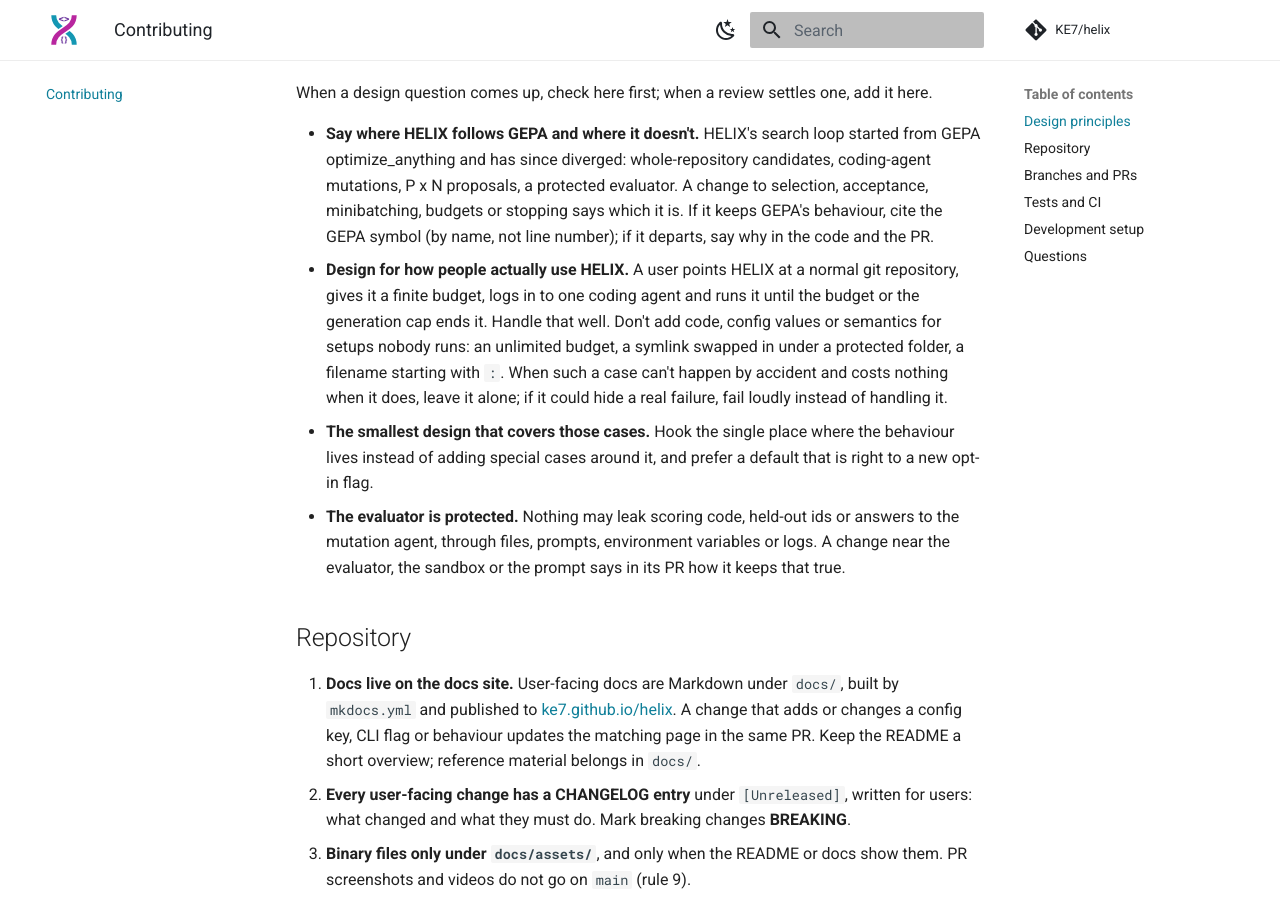
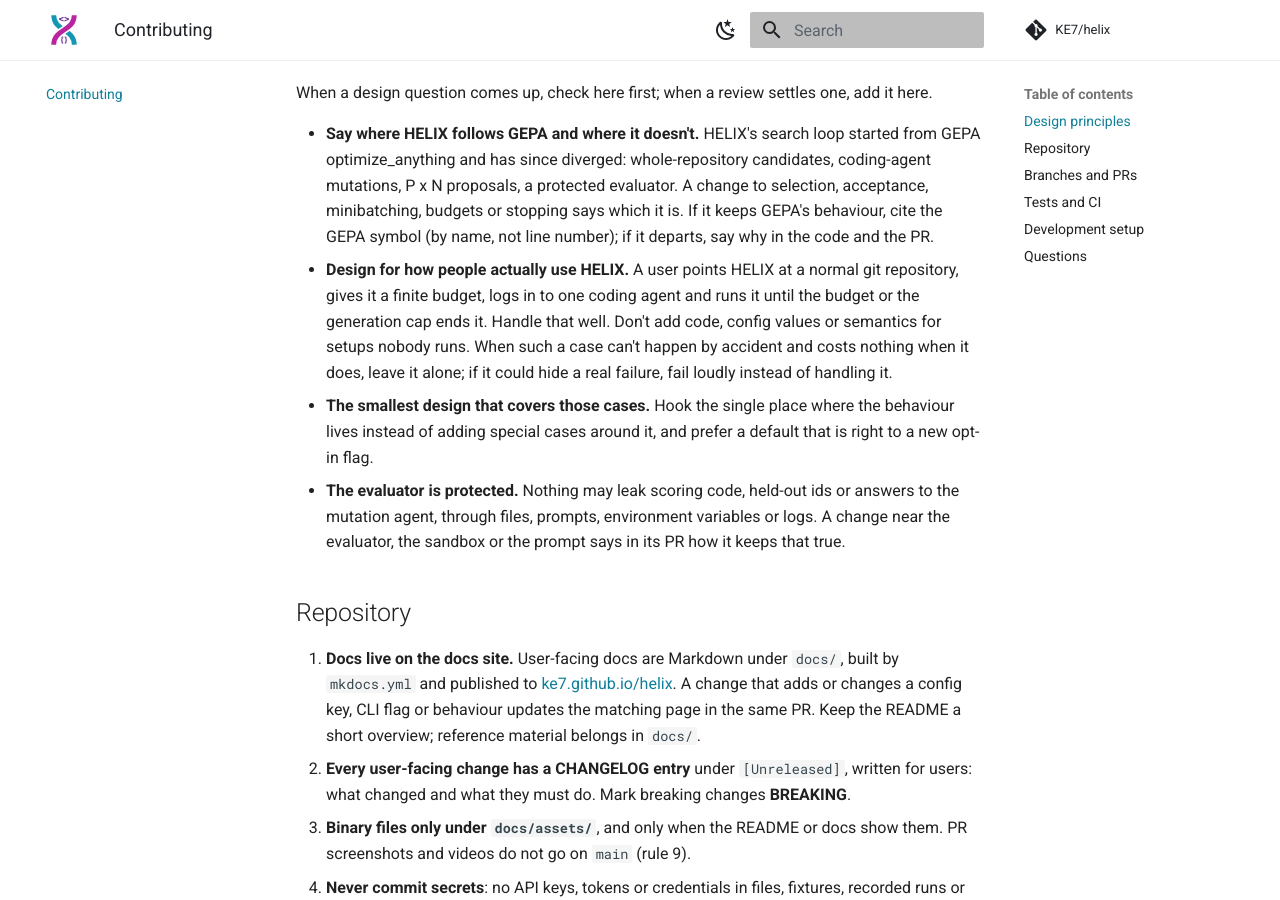
Before and after one commit to KE7/helix, an MkDocs documentation site: the page built from docs/contributing.md, in a window 1280 px wide and 900 px high, scrolled down 304 px. Built offline with MkDocs 1.6.1 and Material for MkDocs 9.7.7, drawn with Linux system fonts in a browser that asks for light colours; comment, search, counter and statistics services are not loaded.

Commit message:
Drop the examples from the real-use rule
Co-Authored-By: Claude Opus 5.5 <noreply@anthropic.com>

```diff
--- a/CONTRIBUTING.md
+++ b/CONTRIBUTING.md
@@ -7,7 +7,7 @@ Rules for every contributor, human or agent. The core rule: **a PR shows that it
 When a design question comes up, check here first; when a review settles one, add it here.
 
 - **Say where HELIX follows GEPA and where it doesn't.** HELIX's search loop started from GEPA optimize_anything and has since diverged: whole-repository candidates, coding-agent mutations, P x N proposals, a protected evaluator. A change to selection, acceptance, minibatching, budgets or stopping says which it is. If it keeps GEPA's behaviour, cite the GEPA symbol (by name, not line number); if it departs, say why in the code and the PR.
-- **Design for how people actually use HELIX.** A user points HELIX at a normal git repository, gives it a finite budget, logs in to one coding agent and runs it until the budget or the generation cap ends it. Handle that well. Don't add code, config values or semantics for setups nobody runs: an unlimited budget, a symlink swapped in under a protected folder, a filename starting with `:`. When such a case can't happen by accident and costs nothing when it does, leave it alone; if it could hide a real failure, fail loudly instead of handling it.
+- **Design for how people actually use HELIX.** A user points HELIX at a normal git repository, gives it a finite budget, logs in to one coding agent and runs it until the budget or the generation cap ends it. Handle that well. Don't add code, config values or semantics for setups nobody runs. When such a case can't happen by accident and costs nothing when it does, leave it alone; if it could hide a real failure, fail loudly instead of handling it.
 - **The smallest design that covers those cases.** Hook the single place where the behaviour lives instead of adding special cases around it, and prefer a default that is right to a new opt-in flag.
 - **The evaluator is protected.** Nothing may leak scoring code, held-out ids or answers to the mutation agent, through files, prompts, environment variables or logs. A change near the evaluator, the sandbox or the prompt says in its PR how it keeps that true.
 
```
Also changed, not shown: AGENTS.md (+1 -1 lines).
